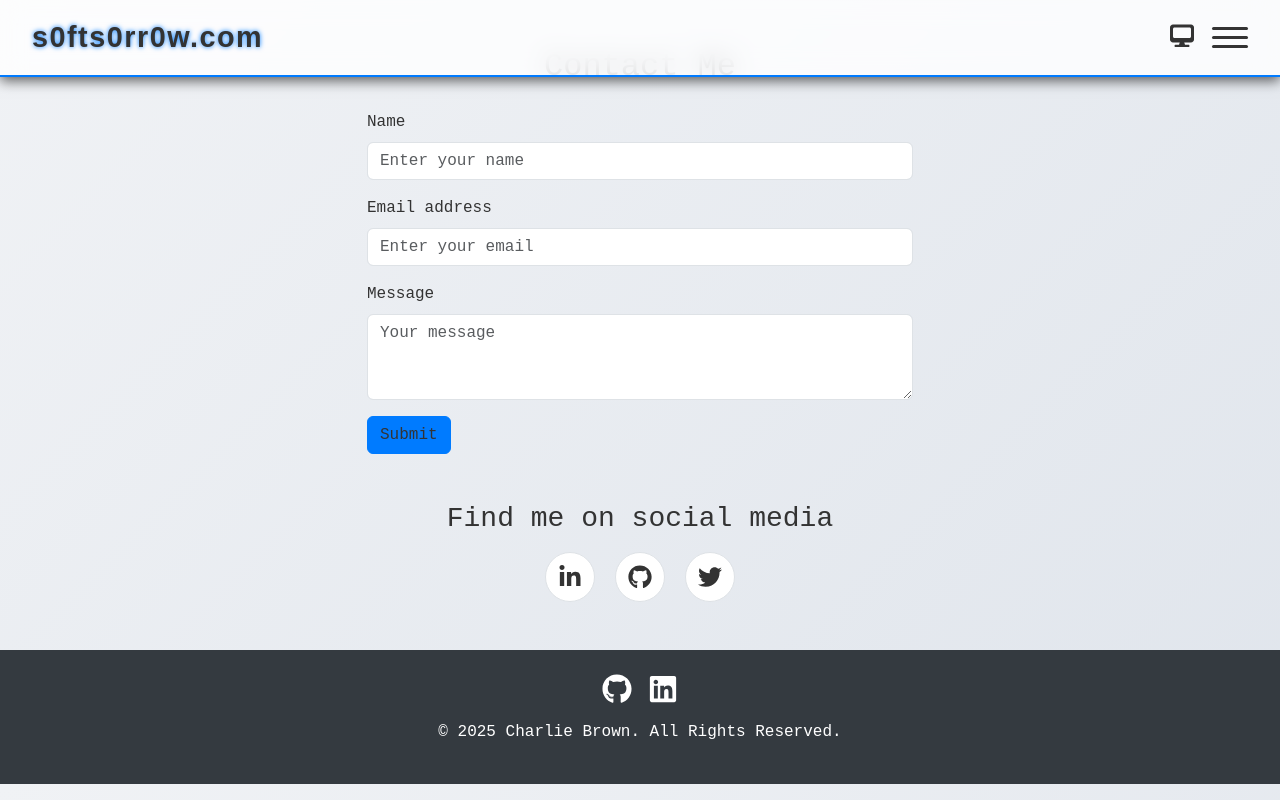
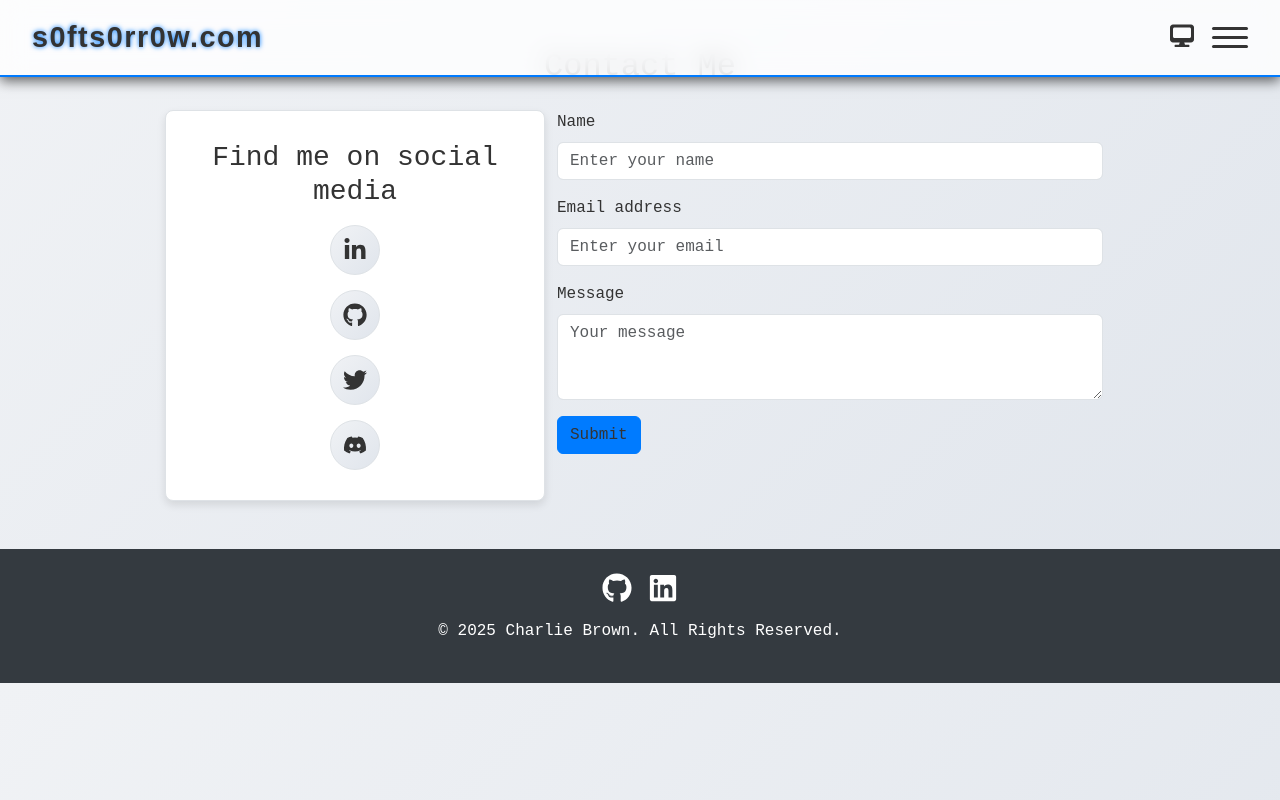
Before and after one commit to S0FTS0RR0W/s0fts0rr0w-portfolio, a React (Create React App) app: page /contact in a window 1280 px wide. Built offline with nearby package versions, Linux system fonts and the light colour scheme.

Commit message:
feat: Restructure Contact page to include social media box on the left with Discord icon

```diff
--- a/src/components/Contact.css
+++ b/src/components/Contact.css
@@ -33,12 +33,31 @@
   opacity: 0.9;
 }
 
-/* Social Icons Styling */
-.social-icons {
+/* Social Media Box Styling */
+.social-media-box {
+  background-color: var(--card-background);
+  padding: 30px;
+  border-radius: 8px;
+  box-shadow: 0 4px 8px rgba(0, 0, 0, 0.1);
   display: flex;
+  flex-direction: column;
+  align-items: center;
   justify-content: center;
-  gap: 20px;
-  margin-top: 20px;
+  height: 100%; /* Ensure it takes full height of the column */
+  border: 1px solid var(--border-color);
+}
+
+.social-media-box h3 {
+  color: var(--text-color);
+  margin-bottom: 20px;
+}
+
+.social-icons-container {
+  display: flex;
+  flex-direction: column; /* Arrange icons vertically */
+  gap: 15px; /* Space between icons */
+  width: 100%; /* Take full width of the box */
+  align-items: center;
 }
 
 .social-icon {
@@ -50,12 +69,13 @@
   border-radius: 50%;
   font-size: 24px;
   color: var(--text-color);
-  background: var(--card-background);
+  background: var(--background-color); /* Use background-color for icon background */
   border: 1px solid var(--border-color);
   transition: all 0.3s ease;
   position: relative;
   overflow: hidden;
   z-index: 1;
+  text-decoration: none; /* Remove underline from links */
 }
 
 .social-icon::before {
@@ -74,6 +94,7 @@
 .social-icon:hover {
   color: #ffffff; /* White text on hover */
   border-color: transparent;
+  transform: translateY(-5px); /* Simple animation on hover */
 }
 
 .social-icon:hover::before {
@@ -95,3 +116,8 @@
   background: #1DA1F2; /* Twitter blue */
   color: #ffffff;
 }
+
+.social-icon.discord:hover {
+  background: #7289DA; /* Discord purple */
+  color: #ffffff;
+}
--- a/src/components/Contact.tsx
+++ b/src/components/Contact.tsx
@@ -1,19 +1,37 @@
 import React from 'react';
 import { Container, Row, Col, Form, Button } from 'react-bootstrap';
-import { FaLinkedinIn, FaGithub, FaTwitter } from 'react-icons/fa';
+import { FaLinkedinIn, FaGithub, FaTwitter, FaDiscord } from 'react-icons/fa';
 import './Contact.css'; // Import the new CSS file
 
 const LinkedinIcon = FaLinkedinIn as any;
 const GithubIcon = FaGithub as any;
 const TwitterIcon = FaTwitter as any;
+const DiscordIcon = FaDiscord as any;
 
 const Contact = () => {
   return (
     <section id="contact" className="py-5 contact-section">
       <Container>
         <h2 className="text-center mb-4">Contact Me</h2>
-        <Row>
-          <Col md={6} className="mx-auto">
+        <Row className="justify-content-center">
+          <Col md={4} className="social-media-box mb-4 mb-md-0">
+            <h3 className="text-center mb-3">Find me on social media</h3>
+            <div className="social-icons-container">
+              <a href="https://www.linkedin.com/in/yourprofile" target="_blank" rel="noopener noreferrer" className="social-icon linkedin">
+                <LinkedinIcon />
+              </a>
+              <a href="https://github.com/yourprofile" target="_blank" rel="noopener noreferrer" className="social-icon github">
+                <GithubIcon />
+              </a>
+              <a href="https://twitter.com/yourprofile" target="_blank" rel="noopener noreferrer" className="social-icon twitter">
+                <TwitterIcon />
+              </a>
+              <a href="https://discord.gg/yourinvite" target="_blank" rel="noopener noreferrer" className="social-icon discord">
+                <DiscordIcon />
+              </a>
+            </div>
+          </Col>
+          <Col md={6}>
             <Form>
               <Form.Group className="mb-3" controlId="formBasicName">
                 <Form.Label>Name</Form.Label>
@@ -36,22 +54,6 @@ const Contact = () => {
             </Form>
           </Col>
         </Row>
-        <Row className="mt-5">
-          <Col md={6} className="mx-auto text-center">
-            <h3>Find me on social media</h3>
-            <div className="social-icons mt-3">
-              <a href="https://www.linkedin.com/in/yourprofile" target="_blank" rel="noopener noreferrer" className="social-icon linkedin">
-                <LinkedinIcon />
-              </a>
-              <a href="https://github.com/yourprofile" target="_blank" rel="noopener noreferrer" className="social-icon github">
-                <GithubIcon />
-              </a>
-              <a href="https://twitter.com/yourprofile" target="_blank" rel="noopener noreferrer" className="social-icon twitter">
-                <TwitterIcon />
-              </a>
-            </div>
-          </Col>
-        </Row>
       </Container>
     </section>
   );
```
